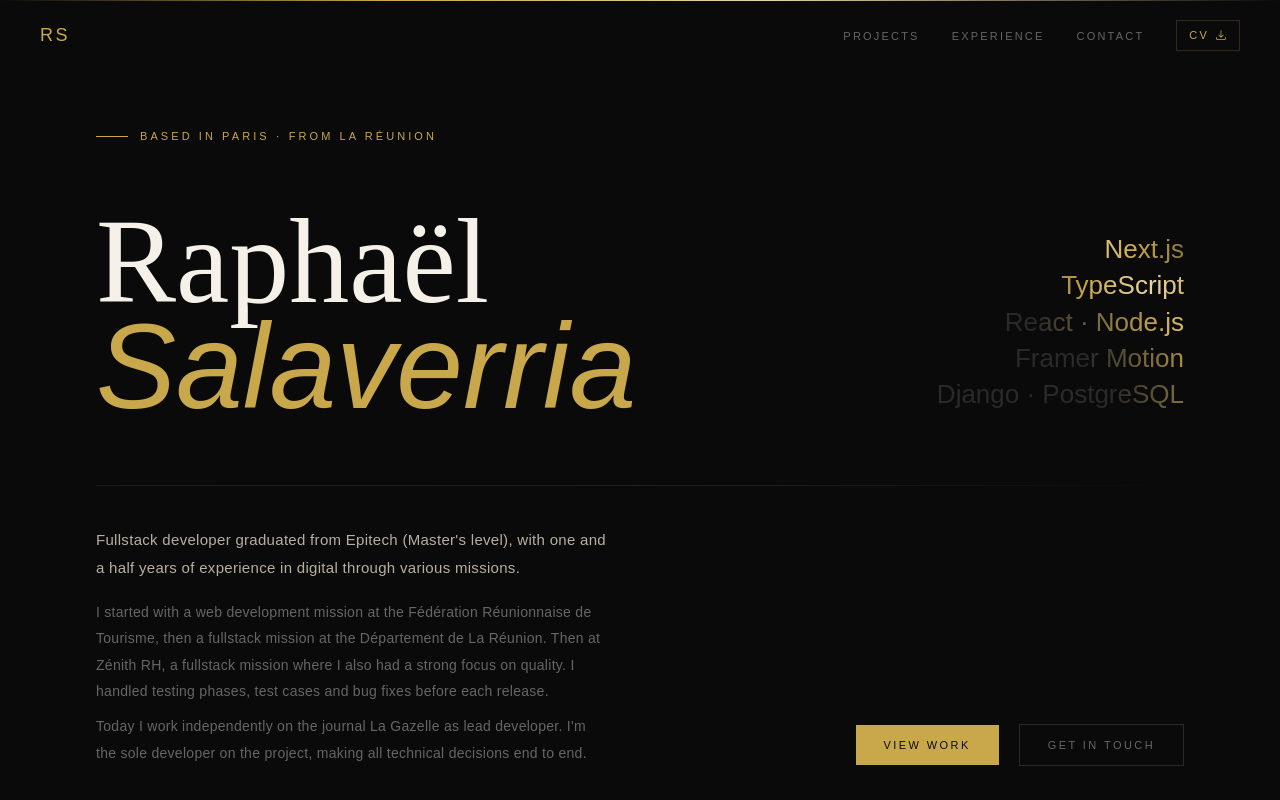
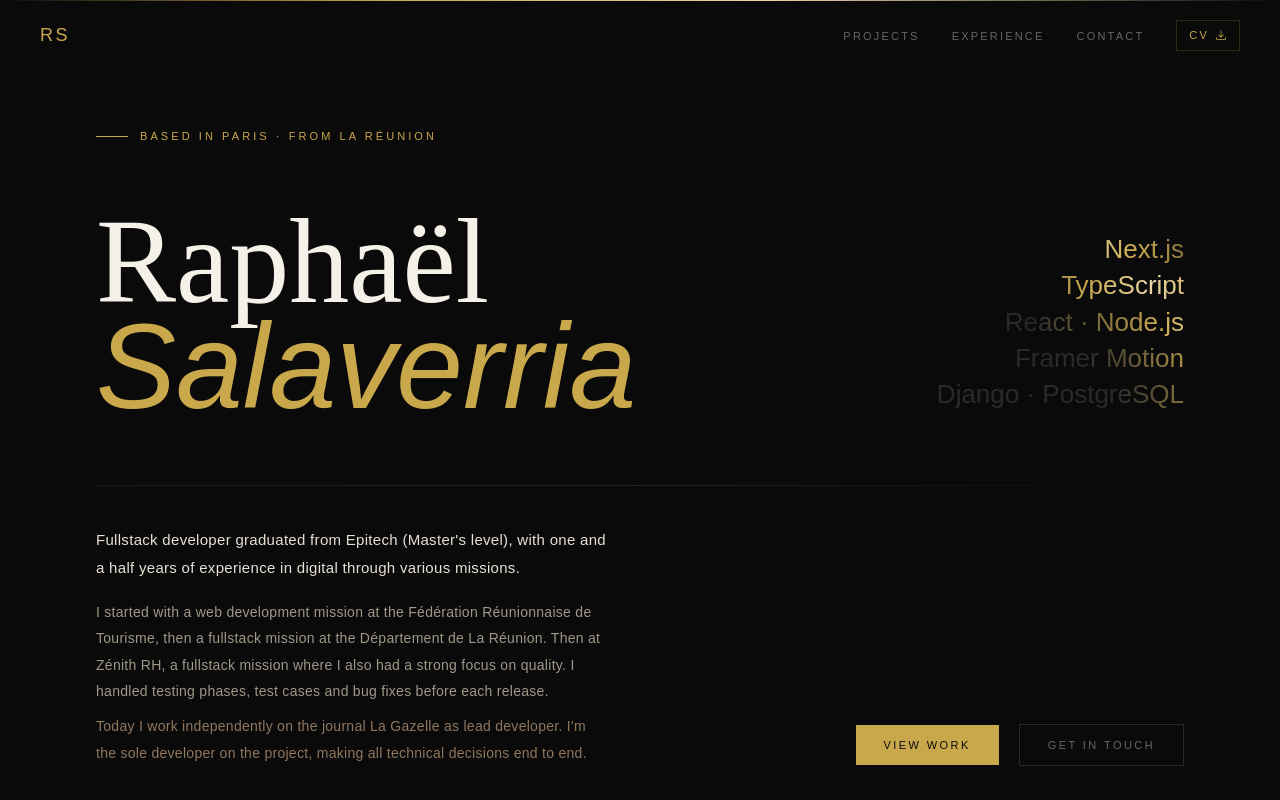
Before and after one commit to TinosS974/Portfolio, a Next.js app in the folder portfolio/: page / in a window 1280 px wide. Shown: the top 800 px of the page. Built offline with nearby package versions, Linux system fonts and the light colour scheme.

Commit message:
[ADD]: working on the contrast of the bio , used warm colors

```diff
--- a/portfolio/app/page.tsx
+++ b/portfolio/app/page.tsx
@@ -119,14 +119,14 @@ export default function Home() {
             <div className="flex flex-col lg:flex-row lg:items-end lg:justify-between gap-10">
               <motion.div variants={fadeUp} className="max-w-lg">
                 {/* Paragraphe principal — bien visible */}
-                <p className="text-[#b8b0a0] text-[15px] leading-[1.9] tracking-[0.02em] mb-4">
+                <p className="text-[#e8e0d5] text-[15px] leading-[1.9] tracking-[0.02em] mb-4">
                   {about.bio[0]}
                 </p>
                 {/* Paragraphes secondaires — hiérarchie claire mais lisibles */}
-                <p className="text-[#666] text-[14px] leading-[1.9] tracking-[0.02em] mb-2">
+                <p className="text-[#a09888] text-[14px] leading-[1.9] tracking-[0.02em] mb-2">
                   {about.bio[1]}
                 </p>
-                <p className="text-[#666] text-[14px] leading-[1.9] tracking-[0.02em]">
+                <p className="text-[#907860] text-[14px] leading-[1.9] tracking-[0.02em]">
                   {about.bio[2]}
                 </p>
               </motion.div>
```
